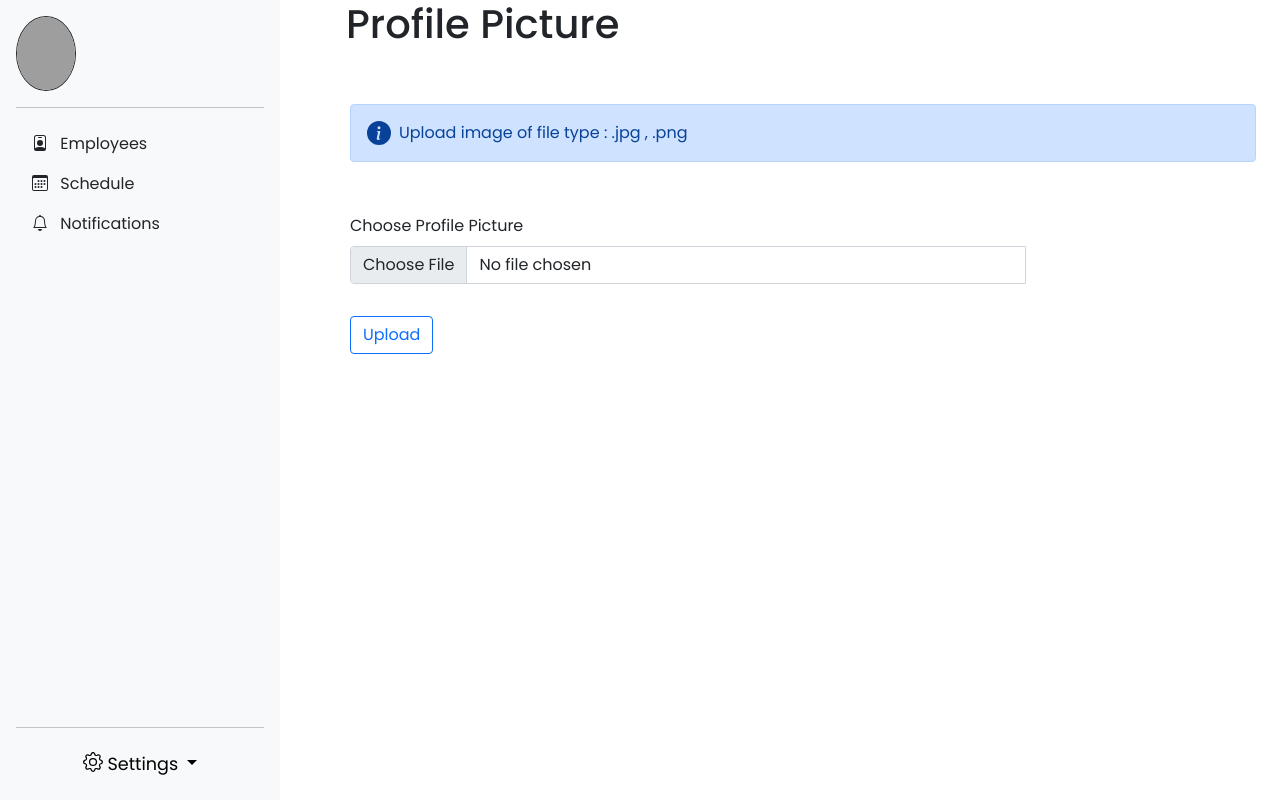
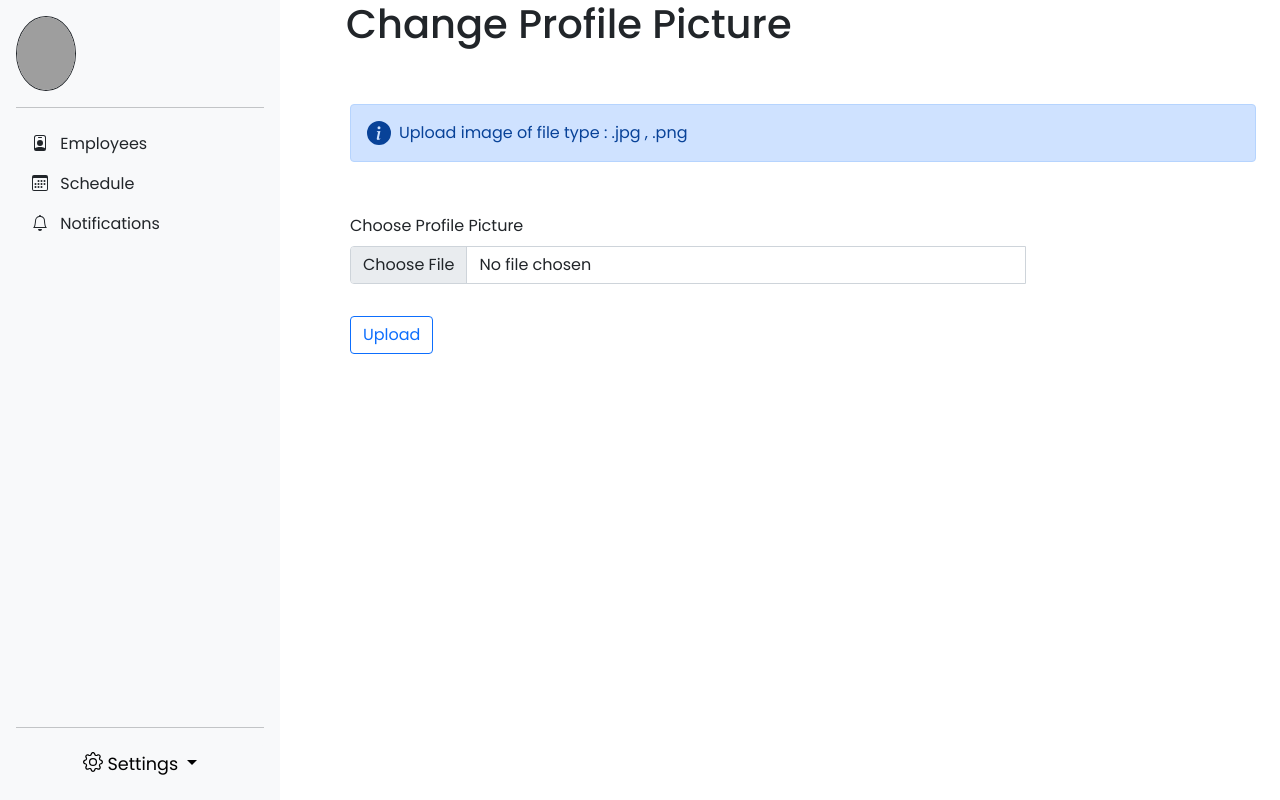
Before and after one commit to takud1/HR-Employee-WebApp, a Django app: page /change_prof_pic/ in a window 1280 px wide. Run offline with Django 3.2, Linux system fonts and the light colour scheme; a user stored in the database is signed in; grey boxes are pictures that could not be loaded.

Commit message:
Update UploadImg.html

```diff
--- a/templates/UploadImg.html
+++ b/templates/UploadImg.html
@@ -17,7 +17,7 @@
 </head>
 
         <div class="col-md-9">
-            <h1>Profile Picture</h1>
+            <h1>Change Profile Picture</h1>
             <br>
             <br>
             <div class="container">
```
